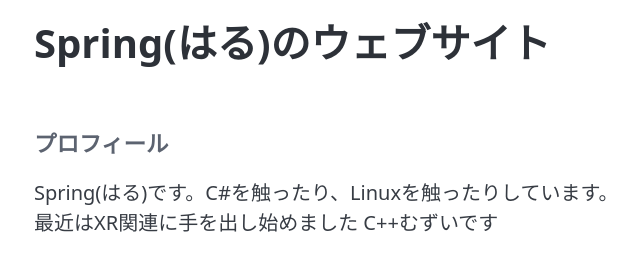
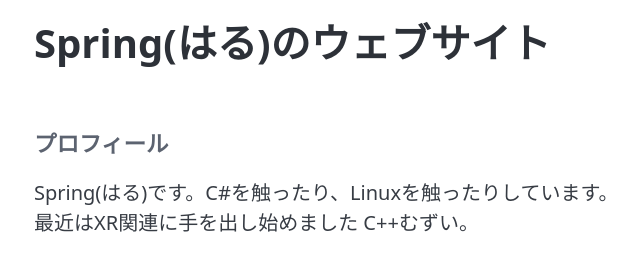
Before and after one commit to frost-1256/my-desc, a plain HTML site: page index.html in a window 1280 px wide. Shown: the full height of the page, 6-646 px from the left. Drawn offline with nearby package versions, Linux system fonts and the light colour scheme.

Commit message:
Update index.html

```diff
--- a/index.html
+++ b/index.html
@@ -11,7 +11,7 @@
         <h1>Spring(はる)のウェブサイト</br>
         <br>
         <h5>プロフィール</h5>
-        <p>Spring(はる)です。C#を触ったり、Linuxを触ったりしています。<br>最近はXR関連に手を出し始めました C++むずいです</p>
+        <p>Spring(はる)です。C#を触ったり、Linuxを触ったりしています。<br>最近はXR関連に手を出し始めました C++むずい。</p>
     </main>
 </body>
 </html>
```
